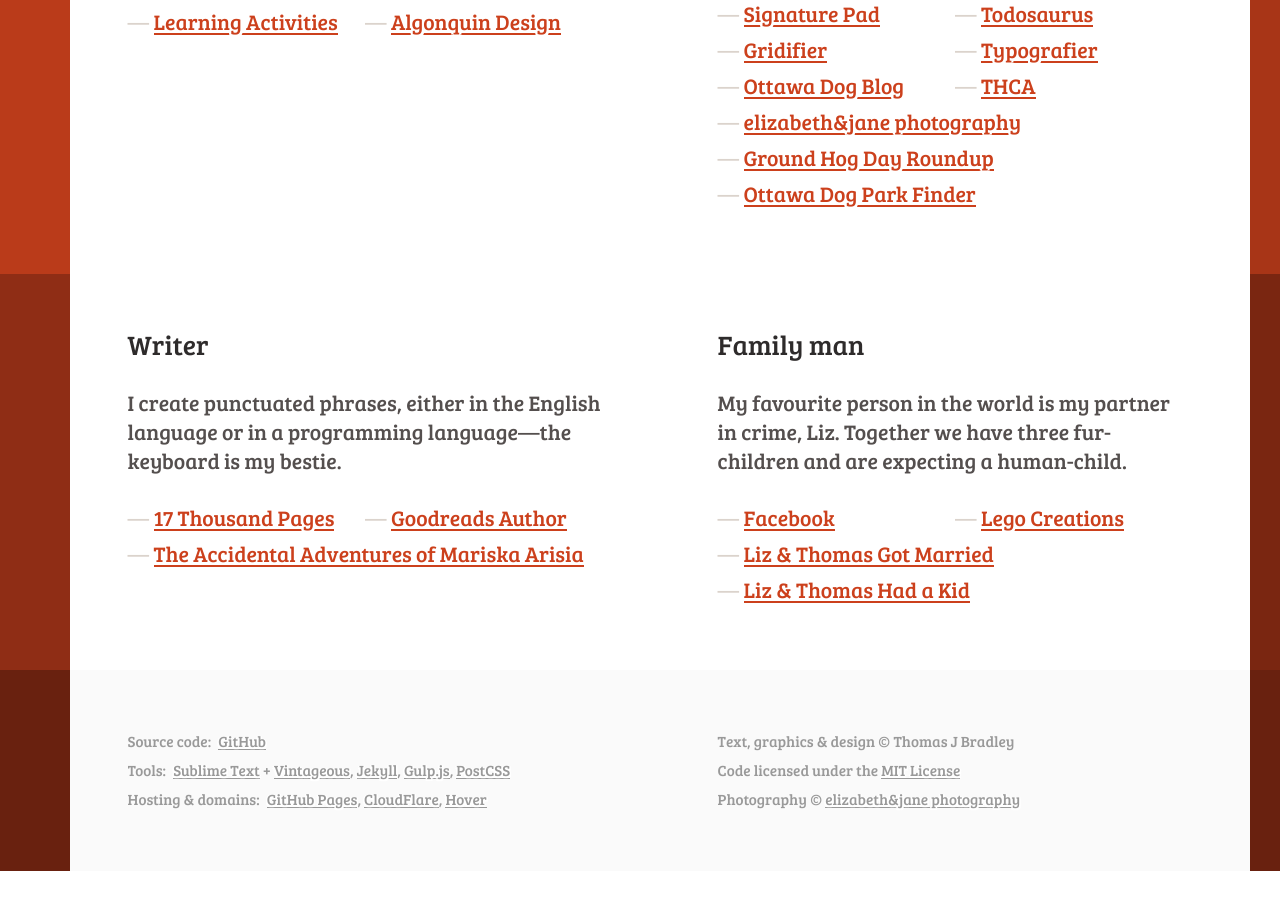
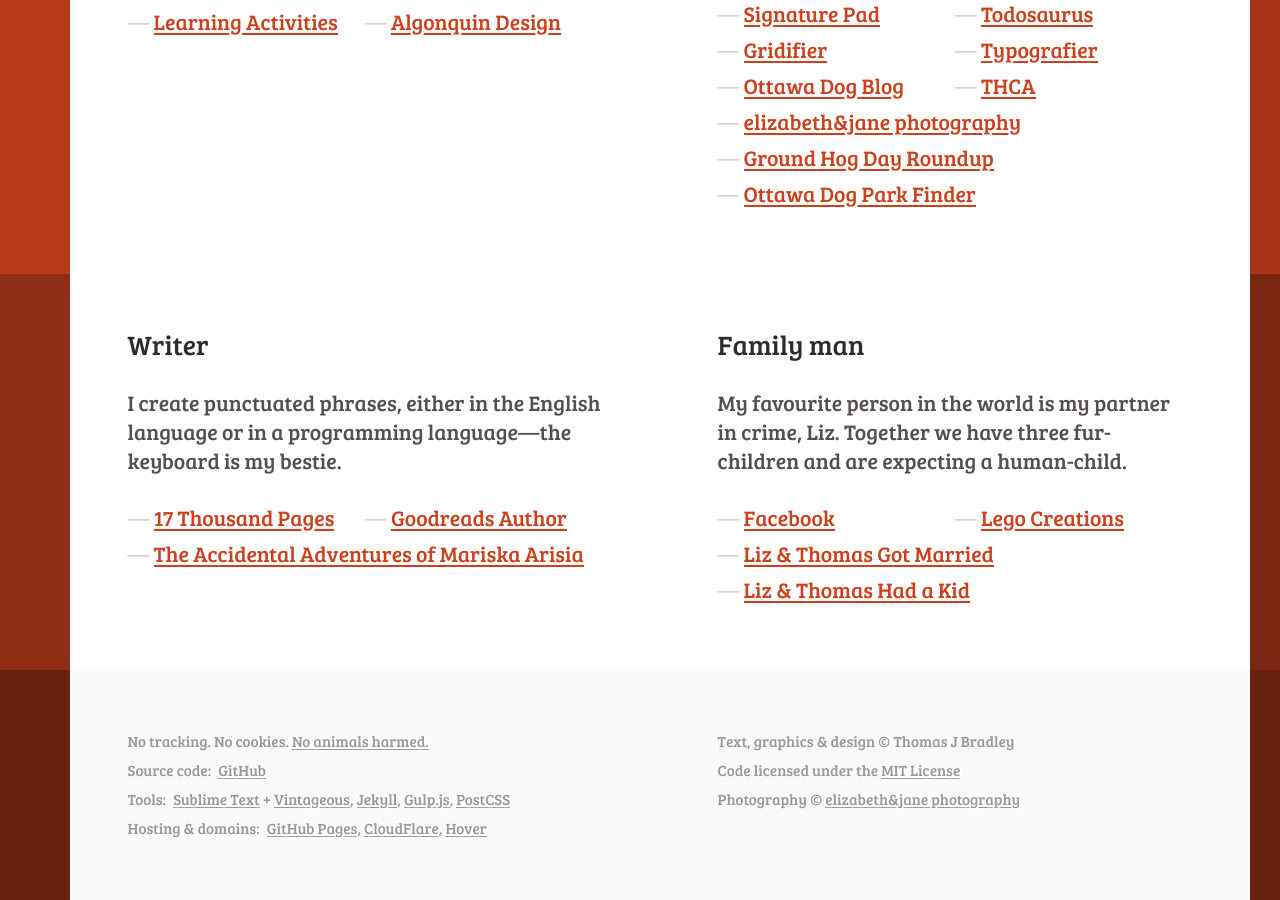
Before and after one commit to thomasjbradley/thomasjbradley.ca, a Jekyll site: the page built from index.html, in a window 1280 px wide and 900 px high, scrolled down 669 px. Built offline with Jekyll 4.4.1, drawn with Linux system fonts in a browser that asks for light colours; before the commit the page ends 1540 px from its top, so only the background shows below that.

Commit message:
Add terms to footer.

```diff
--- a/index.html
+++ b/index.html
@@ -98,6 +98,7 @@
 
   <footer class="section section-bottom grid">
     <div class="unit [ xs-1 s-1 m-1-2 l-1-2 ] wrapper footer-details">
+      <p class="micro push-0"><strong>No tracking. No cookies. <a href="https://en.wikipedia.org/wiki/Veganism" rel="external">No animals harmed.</a></strong></p>
       <dl class="micro push-0">
         <dt>Source code:</dt>
         <dd><a href="https://github.com/thomasjbradley/thomasjbradley.ca" rel="external">GitHub</a></dd>
```
